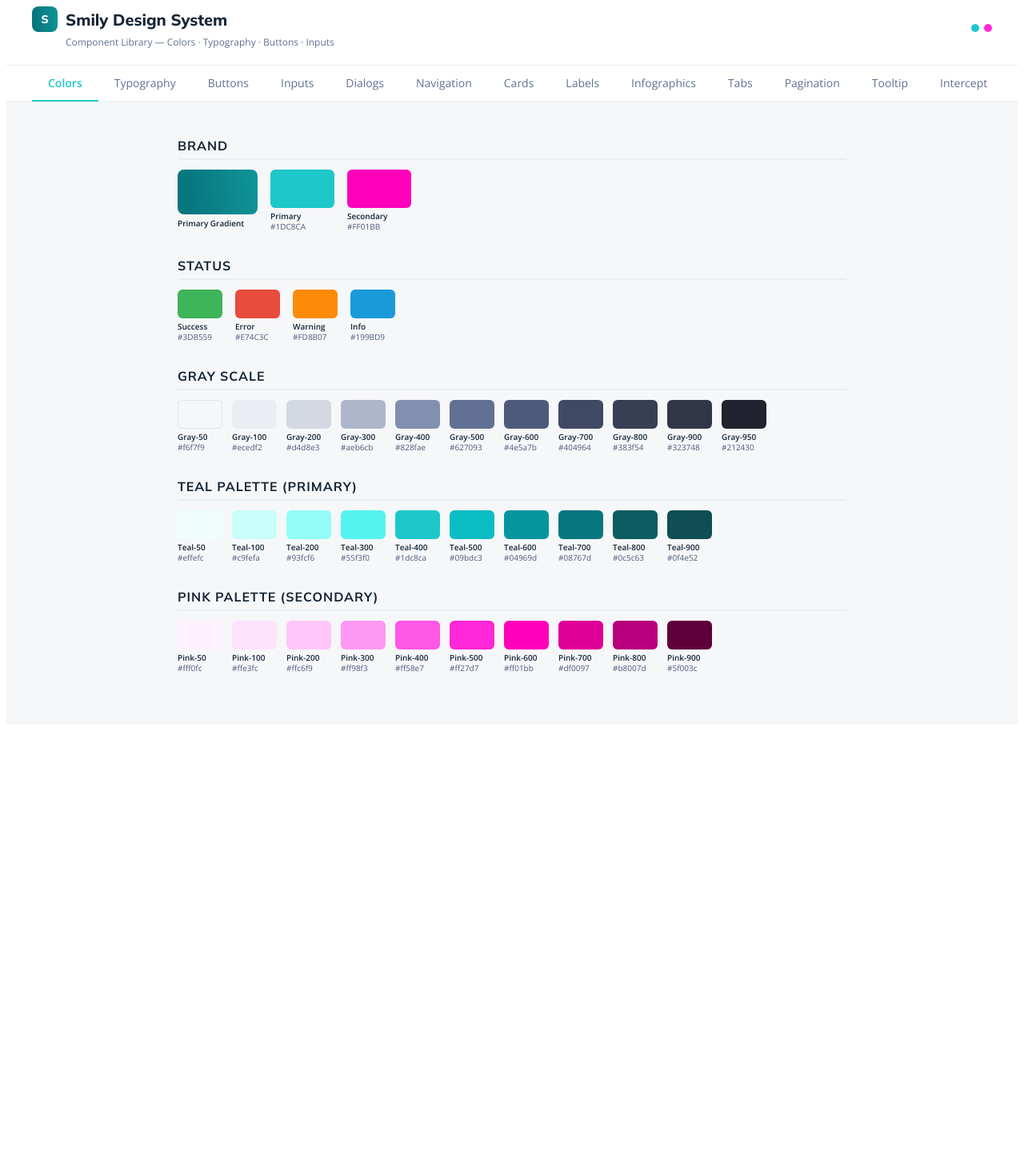
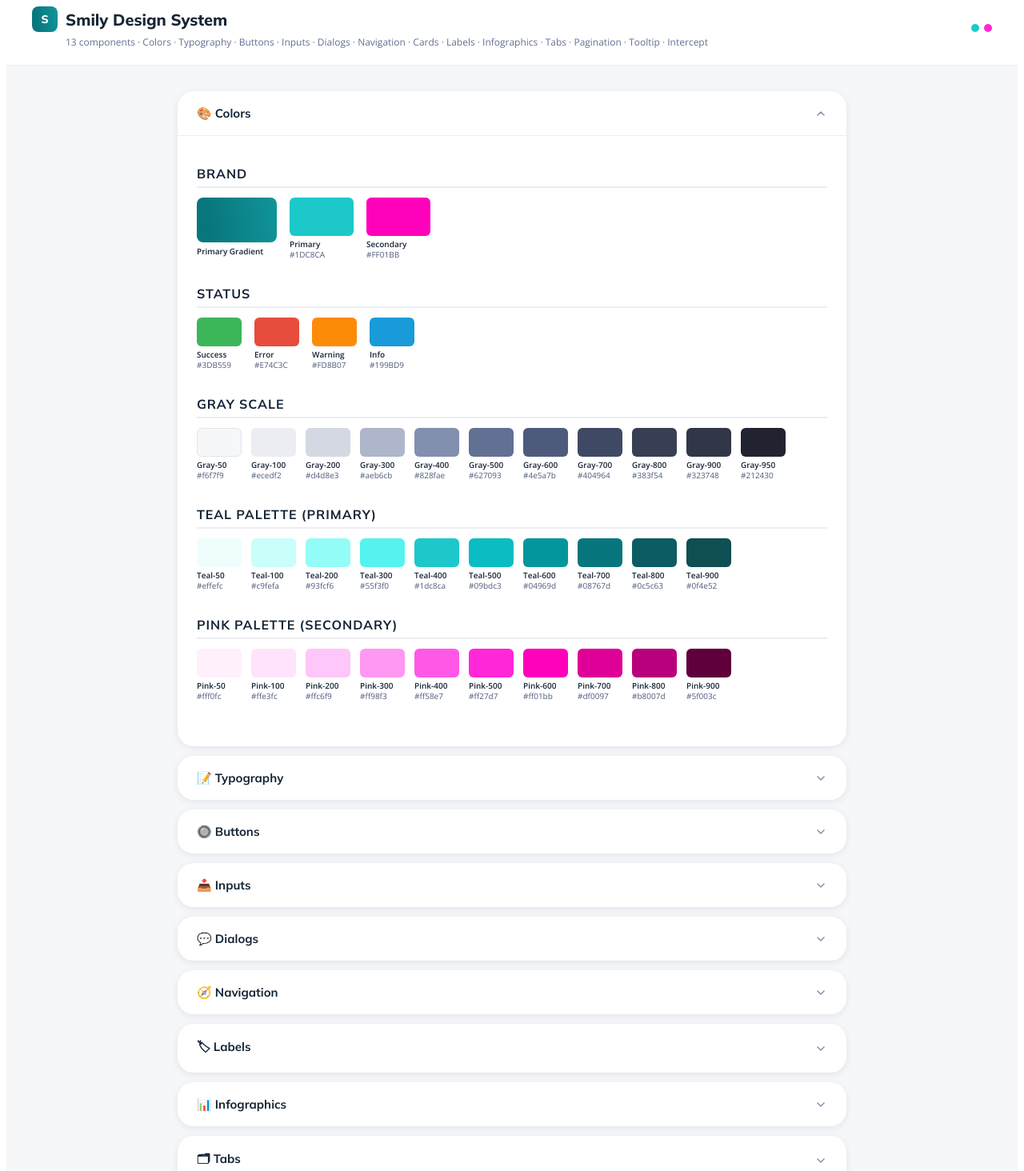
Before and after one commit to onebobcat/smily-design-system, a React (Vite) app: page / in a window 1280 px wide. Shown: the part 20-1484 px from the top of the page at 80% size. Before the commit the page ends 934 px from the top, so only its background shows below. Built offline with nearby package versions, Linux system fonts and the light colour scheme.

Commit message:
refactor: replace tab navigation with accordions per component
- Add Accordion component (white card, chevron toggle, hover state)
- Colors open by default, all others collapsed
- Remove top tab bar entirely
- 13 components now each in their own expandable section

```diff
--- a/src/SmilyDesignSystem.jsx
+++ b/src/SmilyDesignSystem.jsx
@@ -1243,17 +1243,63 @@
   );
 }
 
-// ─── TABS ─────────────────────────────────────────────────────────────────────
-
-const TABS = ["Colors", "Typography", "Buttons", "Inputs", "Dialogs", "Navigation", "Cards", "Labels", "Infographics", "Tabs", "Pagination", "Tooltip", "Intercept"];
+// ─── ACCORDION ───────────────────────────────────────────────────────────────
+
+function Accordion({ title, defaultOpen = false, children }) {
+  const [open, setOpen] = useState(defaultOpen);
+  return (
+    <div style={{
+      background: tokens.colors.white,
+      borderRadius: tokens.radii.lg,
+      boxShadow: tokens.shadows.card,
+      marginBottom: "12px",
+      overflow: "hidden",
+    }}>
+      <button
+        onClick={() => setOpen(o => !o)}
+        style={{
+          width: "100%",
+          display: "flex",
+          alignItems: "center",
+          justifyContent: "space-between",
+          padding: "18px 24px",
+          background: "none",
+          border: "none",
+          cursor: "pointer",
+          borderBottom: open ? `1px solid ${tokens.colors.gray100}` : "none",
+          transition: "background 0.15s",
+        }}
+        onMouseEnter={e => e.currentTarget.style.background = tokens.colors.gray50}
+        onMouseLeave={e => e.currentTarget.style.background = "none"}
+      >
+        <span style={{
+          fontFamily: tokens.fonts.heading,
+          fontWeight: 700,
+          fontSize: "15px",
+          color: tokens.colors.headingColor,
+        }}>{title}</span>
+        <svg
+          width="16" height="16" viewBox="0 0 16 16" fill="none"
+          style={{ transform: open ? "rotate(180deg)" : "rotate(0deg)", transition: "transform 0.2s", flexShrink: 0 }}
+        >
+          <path d="M4 6L8 10L12 6" stroke={tokens.colors.gray400} strokeWidth="1.5" strokeLinecap="round" strokeLinejoin="round"/>
+        </svg>
+      </button>
+      {open && (
+        <div style={{ padding: "24px" }}>
+          {children}
+        </div>
+      )}
+    </div>
+  );
+}
 
 // ─── MAIN APP ─────────────────────────────────────────────────────────────────
 
 export default function SmilyDesignSystem() {
-  const [activeTab, setActiveTab] = useState("Colors");
   const [inputVal, setInputVal] = useState("");
   const [inputVal2, setInputVal2] = useState("Hello world");
-  const [openDialog, setOpenDialog] = useState(null); // "default" | "delete" | "success" | null
+  const [openDialog, setOpenDialog] = useState(null);
   const [demoTab, setDemoTab] = useState("Overview");
   const [demoPillTab, setDemoPillTab] = useState("Monthly");
   const [showIntercept, setShowIntercept] = useState(true);
@@ -1298,7 +1344,7 @@
             </h1>
           </div>
           <p style={{ fontFamily: tokens.fonts.body, fontSize: "12px", color: tokens.colors.gray500, margin: "4px 0 0 42px" }}>
-            Component Library — Colors · Typography · Buttons · Inputs
+            13 components · Colors · Typography · Buttons · Inputs · Dialogs · Navigation · Cards · Labels · Infographics · Tabs · Pagination · Tooltip · Intercept
           </p>
         </div>
         <div style={{ display: "flex", gap: "6px" }}>
@@ -1307,41 +1353,11 @@
         </div>
       </div>
 
-      {/* Tabs */}
-      <div style={{
-        background: "white",
-        borderBottom: `1px solid ${tokens.colors.gray100}`,
-        padding: "0 32px",
-        display: "flex",
-        gap: "0",
-      }}>
-        {TABS.map(tab => (
-          <button
-            key={tab}
-            onClick={() => setActiveTab(tab)}
-            style={{
-              background: "none",
-              border: "none",
-              borderBottom: activeTab === tab ? `2px solid ${tokens.colors.primary}` : "2px solid transparent",
-              padding: "12px 20px",
-              fontFamily: tokens.fonts.body,
-              fontSize: "14px",
-              fontWeight: activeTab === tab ? 600 : 400,
-              color: activeTab === tab ? tokens.colors.primary : tokens.colors.gray500,
-              cursor: "pointer",
-              transition: "color 0.15s",
-              marginBottom: "-1px",
-            }}
-          >{tab}</button>
-        ))}
-      </div>
-
-      {/* Content */}
+      {/* Accordions */}
       <div style={{ padding: "32px", maxWidth: "900px", margin: "0 auto" }}>
 
         {/* COLORS */}
-        {activeTab === "Colors" && (
-          <div>
+        <Accordion title="🎨 Colors" defaultOpen={true}>
             <Section title="Brand">
               <div style={{ display: "flex", gap: "16px", flexWrap: "wrap" }}>
                 <div style={{ display: "flex", flexDirection: "column", gap: "4px" }}>
@@ -1397,12 +1413,10 @@
                 ))}
               </div>
             </Section>
-          </div>
-        )}
+        </Accordion>
 
         {/* TYPOGRAPHY */}
-        {activeTab === "Typography" && (
-          <div>
+        <Accordion title="📝 Typography">
             <Section title="Typefaces">
               <div style={{ display: "flex", gap: "32px" }}>
                 <div>
@@ -1449,12 +1463,10 @@
                 </div>
               ))}
             </Section>
-          </div>
-        )}
+        </Accordion>
 
         {/* BUTTONS */}
-        {activeTab === "Buttons" && (
-          <div>
+        <Accordion title="🔘 Buttons">
             <Section title="Solid (Primary)">
               <div style={{ display: "flex", flexDirection: "column", gap: "24px" }}>
                 <div>
@@ -1511,12 +1523,10 @@
                 <ButtonText>Text</ButtonText>
               </div>
             </Section>
-          </div>
-        )}
+        </Accordion>
 
         {/* INPUTS */}
-        {activeTab === "Inputs" && (
-          <div>
+        <Accordion title="📥 Inputs">
             <Section title="Input States">
               <div style={{ display: "grid", gridTemplateColumns: "1fr 1fr", gap: "24px" }}>
                 <div>
@@ -1571,12 +1581,10 @@
                 </tbody>
               </table>
             </Section>
-          </div>
-        )}
+        </Accordion>
 
         {/* DIALOGS */}
-        {activeTab === "Dialogs" && (
-          <div>
+        <Accordion title="💬 Dialogs">
             {openDialog && (
               <DialogModal onClose={() => setOpenDialog(null)}>
                 <Dialog
@@ -1665,12 +1673,10 @@
                 </div>
               </div>
             </Section>
-          </div>
-        )}
+        </Accordion>
 
         {/* NAVIGATION DRAWER */}
-        {activeTab === "Navigation" && (
-          <div>
+        <Accordion title="🧭 Navigation">
             <Section title="Navigation Drawer">
               <div style={{ display: "flex", gap: 32, alignItems: "flex-start", flexWrap: "wrap" }}>
                 <NavDrawer />
@@ -1718,12 +1724,10 @@
                 ))}
               </div>
             </Section>
-          </div>
-        )}
+        </Accordion>
 
         {/* LABELS */}
-        {activeTab === "Labels" && (
-          <div>
+        <Accordion title="🏷 Labels">
             <Section title="Section Block">
               <div style={{ display: "flex", gap: 12, flexWrap: "wrap", alignItems: "flex-start" }}>
                 <div style={{ display: "flex", flexDirection: "column", gap: 8, width: 220 }}>
@@ -1778,12 +1782,10 @@
                 Use <strong>BreakdownRow</strong> for flat line items. Use <strong>BreakdownGroup</strong> to wrap collapsible sub-items — click the row header to expand/collapse. Always end a breakdown list with a <code>variant="total"</code> row.
               </div>
             </Section>
-          </div>
-        )}
+        </Accordion>
 
         {/* INFOGRAPHICS */}
-        {activeTab === "Infographics" && (
-          <div>
+        <Accordion title="📊 Infographics">
             <Section title="Price Breakdown Chart">
               <div style={{ display: "flex", gap: 48, flexWrap: "wrap", alignItems: "flex-start" }}>
                 <div style={{ width: 360 }}>
@@ -1831,12 +1833,10 @@
                 ))}
               </div>
             </Section>
-          </div>
-        )}
+        </Accordion>
 
         {/* TABS */}
-        {activeTab === "Tabs" && (
-          <div>
+        <Accordion title="🗂 Tabs">
             <Section title="Underline Tabs (default)">
               <div style={{ background: tokens.colors.white, borderRadius: tokens.radii.md, padding: "24px", boxShadow: tokens.shadows.card }}>
                 <TabBar
@@ -1881,12 +1881,10 @@
                 ))}
               </div>
             </Section>
-          </div>
-        )}
+        </Accordion>
 
         {/* PAGINATION */}
-        {activeTab === "Pagination" && (
-          <div>
+        <Accordion title="📄 Pagination">
             <Section title="Default Pagination">
               <Pagination current={3} total={8} />
             </Section>
@@ -1918,12 +1916,10 @@
                 ))}
               </div>
             </Section>
-          </div>
-        )}
+        </Accordion>
 
         {/* TOOLTIP */}
-        {activeTab === "Tooltip" && (
-          <div>
+        <Accordion title="💡 Tooltip">
             <Section title="Placements">
               <div style={{ display: "flex", gap: "40px", flexWrap: "wrap", alignItems: "center", padding: "20px 0" }}>
                 {["top", "bottom", "left", "right"].map(placement => (
@@ -1983,12 +1979,10 @@
                 ))}
               </div>
             </Section>
-          </div>
-        )}
+        </Accordion>
 
         {/* IN-APP INTERCEPT */}
-        {activeTab === "Intercept" && (
-          <div>
+        <Accordion title="🎯 In-app Intercept">
             <Section title="Live Example — click Submit or Skip to interact">
               <div style={{ display: "flex", gap: "32px", flexWrap: "wrap", alignItems: "flex-start" }}>
                 <div>
@@ -2067,12 +2061,10 @@
                 </tbody>
               </table>
             </Section>
-          </div>
-        )}
+        </Accordion>
 
         {/* CARDS */}
-        {activeTab === "Cards" && (
-          <div>
+        <Accordion title="🃏 Cards">
             <Section title="Informational Cards (Text)">
               <div style={{ display: "flex", gap: 16, flexWrap: "wrap" }}>
                 {Object.entries(CARD_PURPOSES).map(([key, cfg]) => (
@@ -2120,8 +2112,7 @@
                 </tbody>
               </table>
             </Section>
-          </div>
-        )}
+        </Accordion>
       </div>
     </div>
   );
```
